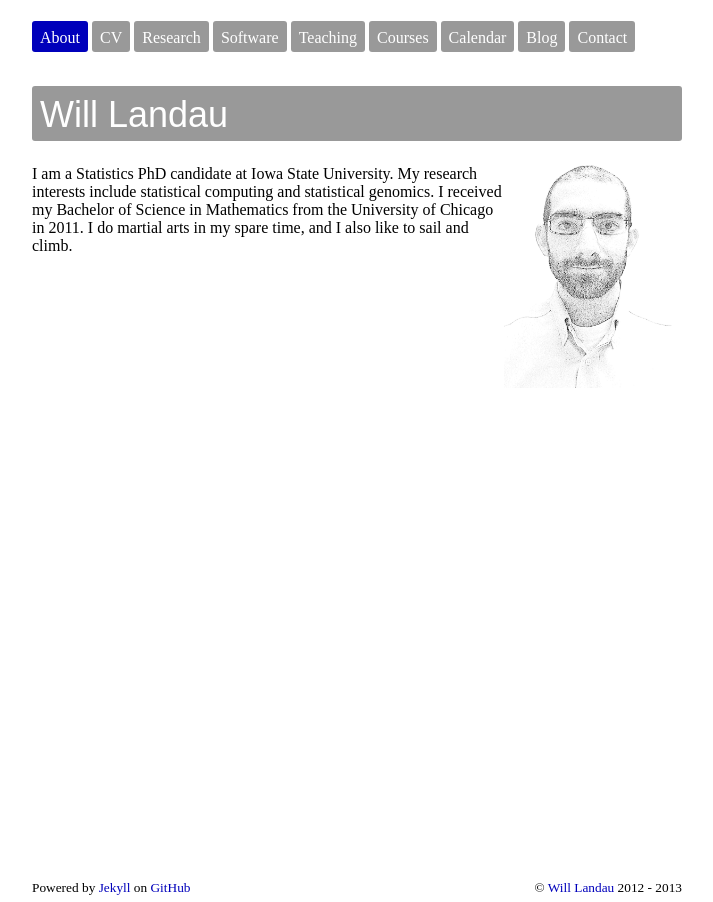
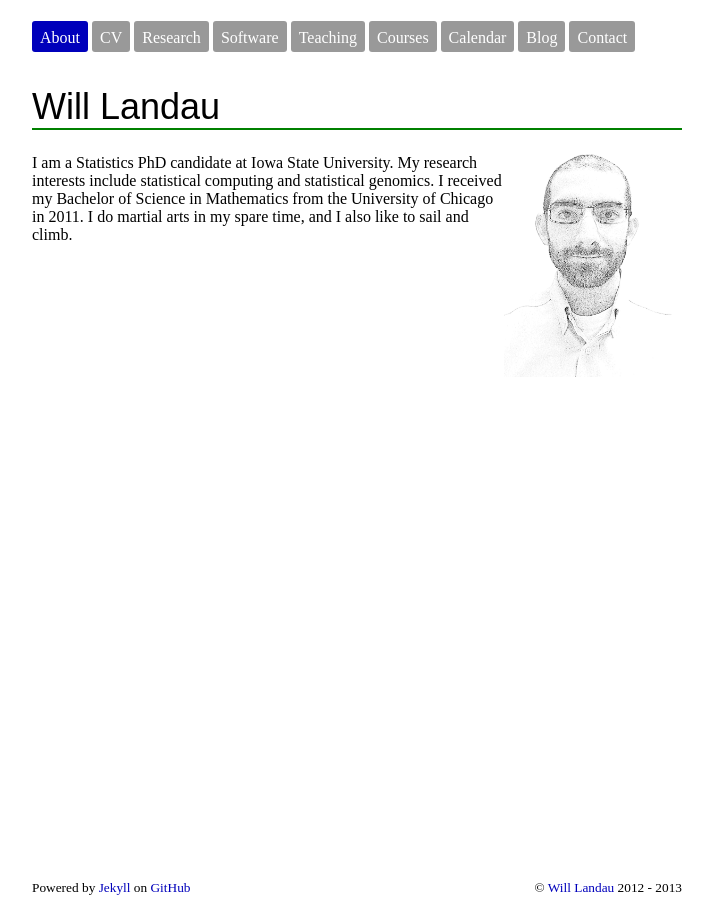
Before and after one commit to wlandau/wlandau.github.io, a Jekyll site: the page built from index.html, in a window 1280 px wide. Shown: the whole page, without its empty margins (303-1016 px from the left). Built offline with Jekyll 4.4.1, drawn with Linux system fonts in a browser that asks for light colours; nearby versions of some CDN libraries.

Commit message:
playing with headings

```diff
--- a/css/wml-custom.css
+++ b/css/wml-custom.css
@@ -12,10 +12,7 @@ html{
 h1, h2, h3, h4{
   font-family: sans-serif;
   font-weight: normal;
-  color: white;
-  border-radius: 3px;
-  padding: 8px 8px 5px 8px;
-  background: #999999;
+  border-bottom: 2px solid green;
 }
 
 h1{
```
